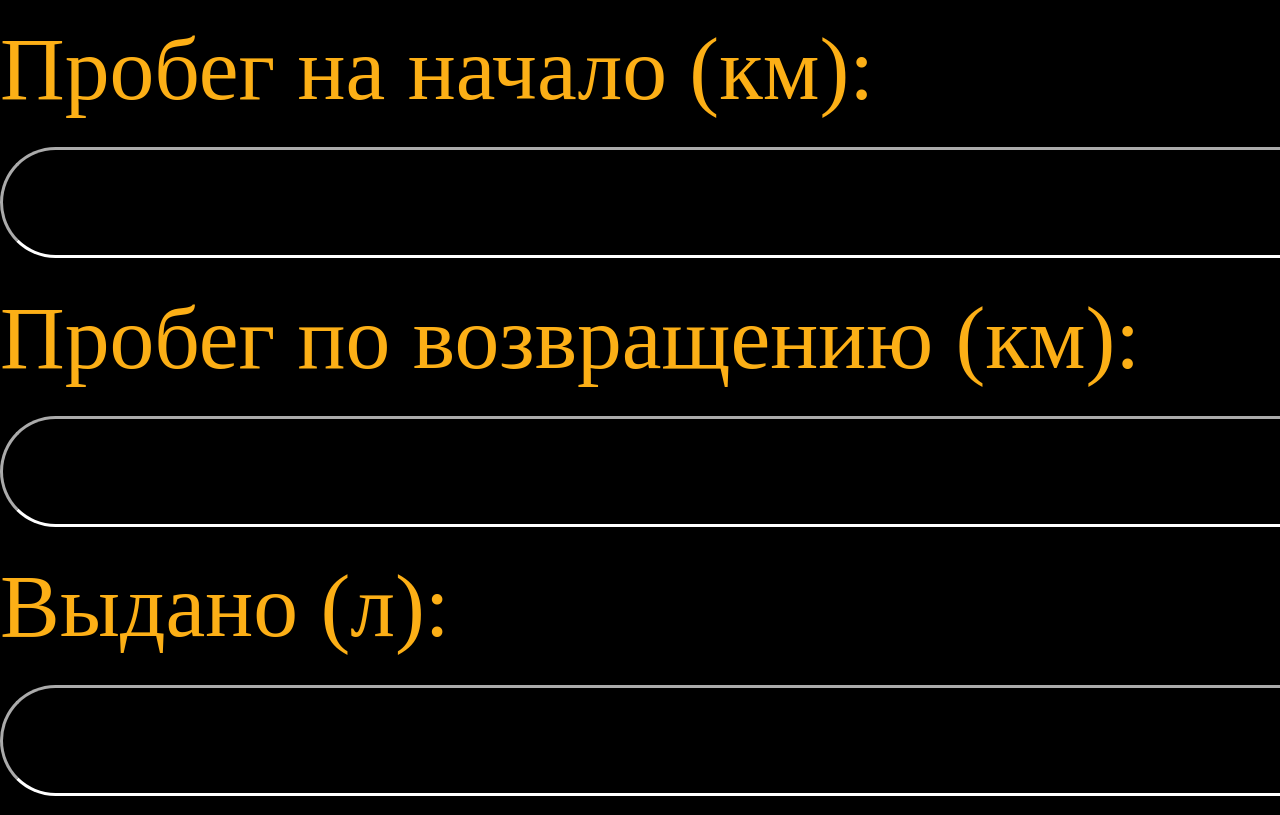
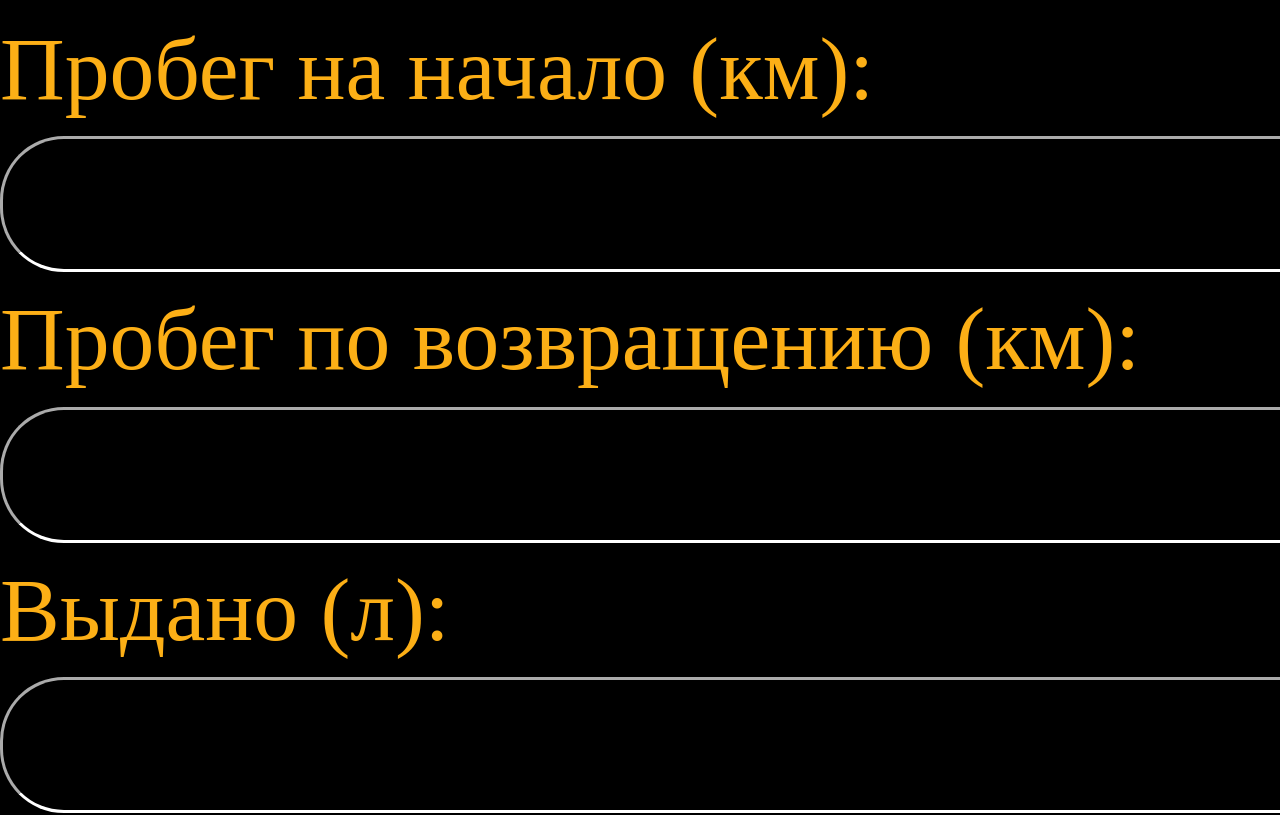
Before and after one commit to urecderzkiy/urecderzkiy.github.io, a plain HTML site: page index.html in a window 1280 px wide. Shown: the part 800-1615 px from the top of the page. Drawn offline with nearby package versions, Linux system fonts and the light colour scheme.

Commit message:
Update style.css

```diff
--- a/style.css
+++ b/style.css
@@ -55,9 +55,11 @@ input, span
 	color: white;
 	background-color: black;
 	border-width: 0.3vw;
-	border-radius: 5vw ;
+	border-top-left-radius: 5vw ;
+	border-bottom-left-radius: 5vw ;
 	border-color: white;
 	width: 110vw;
+	height: 10vw;
 	font-size: 7vw;
 
 }
```
